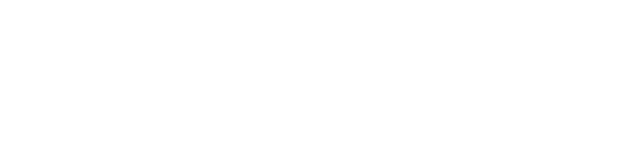
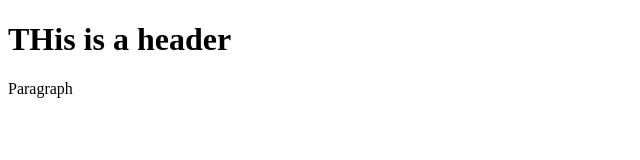
Before and after one commit to Naser-Rifat/Test, a plain HTML site: page index.html in a window 1280 px wide. Shown: the whole page, without its empty margins (0-640 px from the left). Drawn offline with Linux system fonts and the light colour scheme.

Commit message:
some changes

```diff
--- a/index.html
+++ b/index.html
@@ -5,8 +5,10 @@
     <meta http-equiv="X-UA-Compatible" content="IE=edge">
     <meta name="viewport" content="width=device-width, initial-scale=1.0">
     <title>Document</title>
+
 </head>
 <body>
-
+    <h1>THis is a header</h1>
+    <p>Paragraph</p>
 </body>
 </html>
```
